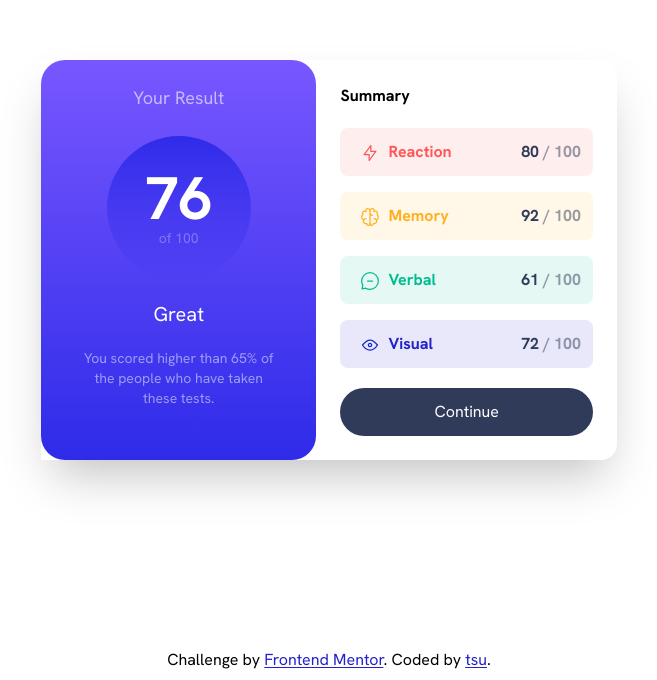
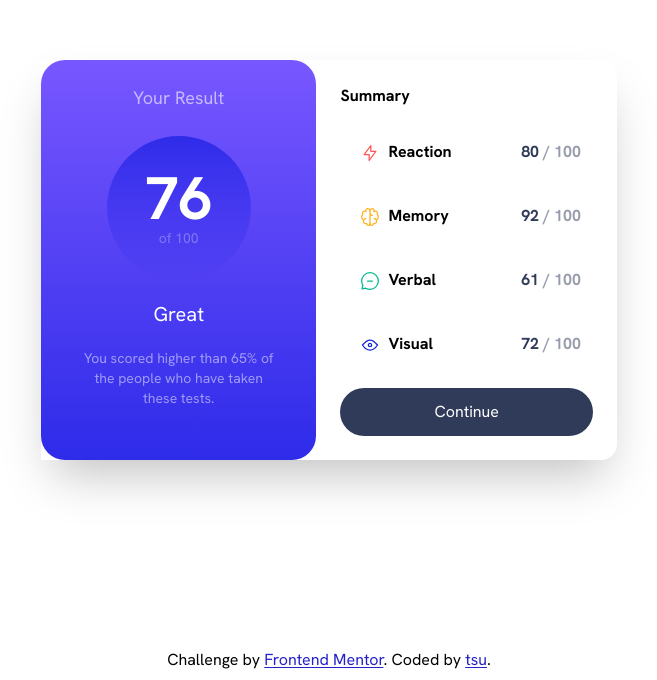
Before and after one commit to tsuramii/results-summary-component-main, a website: page index.html in a window 1280 px wide. Shown: the part 120-800 px from the top of the page, without its empty margins (311-968 px from the left). Drawn offline with Linux system fonts and the light colour scheme.

Commit message:
Add JavaScript script to fetch and display data from data.json

```diff
--- a/index.html
+++ b/index.html
@@ -8,6 +8,7 @@
   <link rel="icon" type="image/png" sizes="32x32" href="./assets/images/favicon-32x32.png" />
   <link rel="stylesheet" href="./output.css" />
   <title>Frontend Mentor | Results summary component</title>
+  <script src="./script.js" defer></script>
 </head>
 
 <body class="font-hanken">
@@ -29,50 +30,21 @@
 
       <section class="flex flex-col p-6 w-full">
         <h1 class="font-bold mb-5">Summary</h1>
-        <ul class="[&>li]:rounded-lg [&>li]:p-3 space-y-4 [&>li>p]:flex [&>li>p]:justify-between">
-          <li class="bg-lightred/10 ">
-            <p class="font-bold ">
-              <span class="text-lightred"><img src="./assets/images/icon-reaction.svg" class="inline px-2 h-5"
-                  alt="reaction icon">Reaction</span>
-              <span class="text-darkgrayblue"> 80 <span class="text-darkgrayblue/50"> / 100</span></span>
-              </span>
-            </p>
-          </li>
-          <li class="bg-orangeyyellow/10 ">
-            <p class="font-bold ">
-              <span class="text-orangeyyellow"><img src="./assets/images/icon-memory.svg" class="inline px-2 h-5"
-                  alt="memory icon">Memory</span>
-              <span class="text-darkgrayblue"> 92 <span class="text-darkgrayblue/50"> / 100</span></span>
-              </span>
-            </p>
-          </li>
-          <li class="bg-greenteal/10 ">
-            <p class="font-bold ">
-              <span class="text-greenteal"><img src="./assets/images/icon-verbal.svg" class="inline px-2 h-5"
-                  alt="reaction icon">Verbal</span>
-              <span class="text-darkgrayblue"> 61 <span class="text-darkgrayblue/50"> / 100</span></span>
-              </span>
-            </p>
-          </li>
-          <li class="bg-persianblue/10 ">
-            <p class="font-bold ">
-              <span class="text-persianblue"><img src="./assets/images/icon-visual.svg" class="inline px-2 h-5"
-                  alt="reaction icon">Visual</span>
-              <span class="text-darkgrayblue"> 72 <span class="text-darkgrayblue/50"> / 100</span></span>
-              </span>
-            </p>
-          </li>
+        <ul class="[&>li]:rounded-lg [&>li]:p-3 space-y-4 [&>li>p]:flex [&>li>p]:justify-between" id="summaryList">
+          <!-- JS fills this -->
         </ul>
         <button
-          class="bg-darkgrayblue text-center w-full p-3 mt-5 text-white rounded-3xl hover:bg-gradient-to-b from-lighslateblue to-lightroyalblue">Continue</button>
+          class="bg-darkgrayblue text-center w-full p-3 mt-5 text-white rounded-3xl hover:bg-gradient-to-b from-lighslateblue to-lightroyalblue">
+          Continue
+        </button>
       </section>
     </main>
   </div>
   <footer class="text-center p-2 h-[5vh]">
     Challenge by
     <a href="https://www.frontendmentor.io?ref=challenge" target="_blank"
-      class="text-persianblue underline underline-offset-2">Frontend Mentor</a>. Coded by <a
-      href="https://linkedin.com/in/luca-di-marco" target="_blank"
+      class="text-persianblue underline underline-offset-2">Frontend Mentor</a>. Coded by
+    <a href="https://linkedin.com/in/luca-di-marco" target="_blank"
       class="text-persianblue underline underline-offset-2">tsu</a>.
   </footer>
 </body>
--- /dev/null
+++ b/script.js
@@ -0,0 +1,22 @@
+let listItems = '';
+
+fetch('data.json')
+  .then(response => response.json())
+  .then(data => {
+    data.forEach(element => {
+        listItems += `
+        <li class="bg-${element.color}/10 ">
+            <p class="font-bold ">
+              <span class="text-${element.color}"><img src="${element.icon}" class="inline px-2 h-5"
+                  alt="reaction icon">${element.category}</span>
+              <span class="text-darkgrayblue"> ${element.score} <span class="text-darkgrayblue/50"> / 100</span></span>
+              </span>
+            </p>
+        </li>
+        `
+    });
+    document.getElementById('summaryList').innerHTML = listItems;
+  })
+  .catch(error => {
+    console.error('Error al cargar el archivo JSON:', error);
+  });
```
